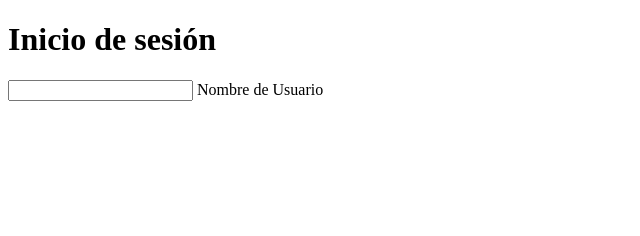
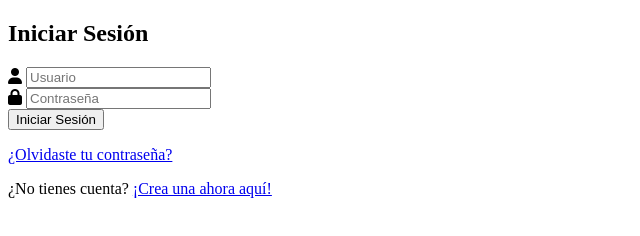
Before and after one commit to ianchu0317/TP2-IDS, a plain HTML site: page frontend/pages/login.html in a window 1280 px wide. Shown: the whole page, without its empty margins (0-640 px from the left). Drawn offline with Linux system fonts and the light colour scheme.

Commit message:
feat: Estructura completa del login

```diff
--- a/frontend/pages/login.html
+++ b/frontend/pages/login.html
@@ -4,17 +4,34 @@
     <meta charset="UTF-8">
     <meta http-equiv="X-UA-Compatible" content="IE-edge">
     <meta name="viewport" content="width=device-width, initial-scale=1.0">
-    <title>Login</title>
+    <title>Iniciar Sesión</title>
+    <link href="https://cdnjs.cloudflare.com/ajax/libs/font-awesome/6.0.0-beta3/css/all.min.css" rel="stylesheet">
     <link rel="stylesheet" href="../assets/css/login.css">
-
 </head>
 <body>
-    <div class="formulario">
-        <h1>Inicio de sesión</h1>
-        <form method="post">
-            <div class="Usuario">
-                <input type="text" required>
-                <label>Nombre de Usuario</label>
+    <div class="login-container">
+        <form class="login-form" action="/login" method="POST">
+            <h2>Iniciar Sesión</h2>
 
+            <div class="form-group">
+                <i class="fas fa-user icon"></i>
+                <input type="text" name="usuario" placeholder="Usuario" required>
+            </div>
 
+            <div class="form-group password-group">
+                <i class="fas fa-lock icon"></i>
+                <input type="password" name="contrasena" placeholder="Contraseña" id="password" required>
+                <i class="toggle-password" id="togglePassword"></i>
             </div>
+
+            <button type="submit" class="btn">Iniciar Sesión</button>
+
+            <p class="forgot-password"><a href="/recuperar_contrasena" class="forgot-password">¿Olvidaste tu contraseña?</a></p>
+
+            <div class="signup-link">
+                <p>¿No tienes cuenta? <a href="/registro" class="signup-text">¡Crea una ahora aquí!</a></p>
+            </div>
+        </form>
+    </div>
+</body>
+</html>
```
